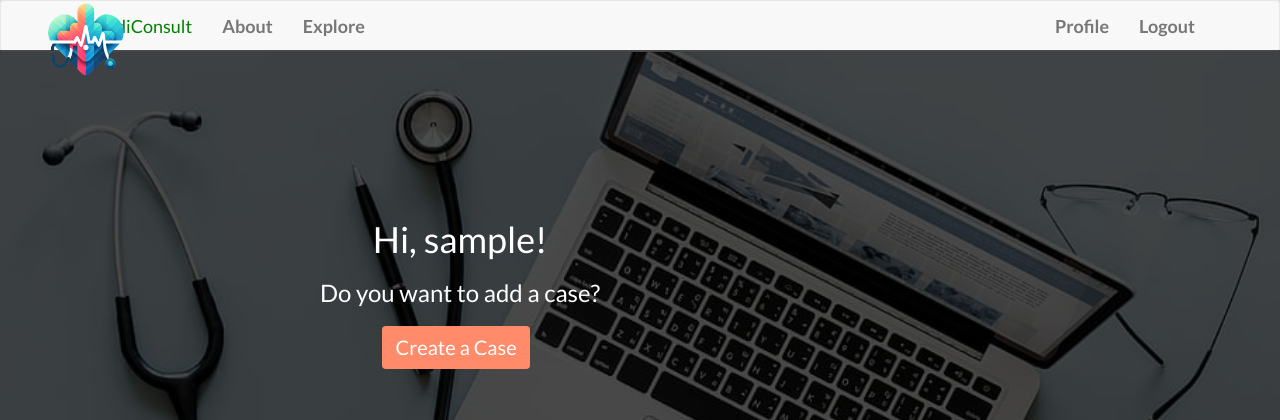
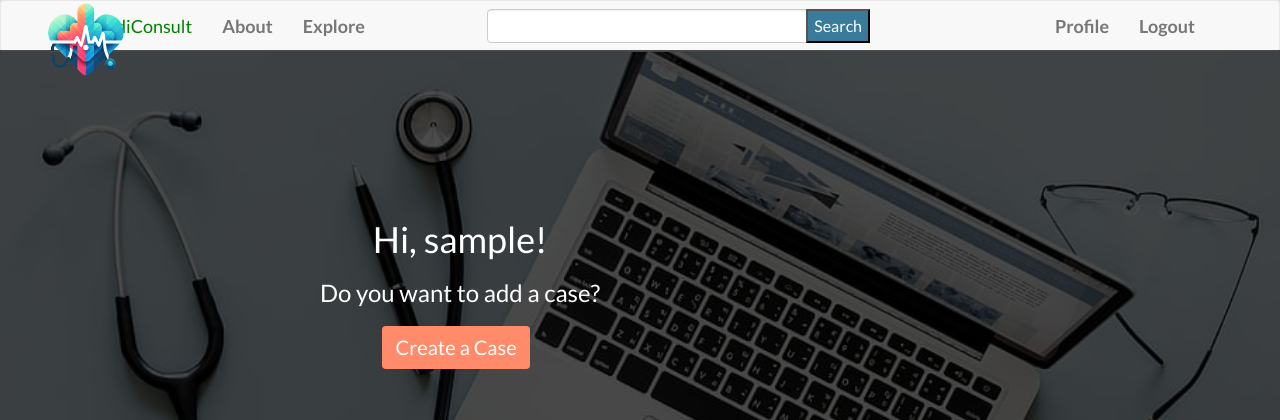
Before and after one commit to shazaaly/mediconsult, a Flask app: page / in a window 1280 px wide. Shown: the top 420 px of the page. Run offline with Flask 3, Linux system fonts and the light colour scheme; the visitor is signed in with stand-in values (Sample User, id 1); data comes from the database, SQL or seed files in the repository; both versions use the stored data as it was after the commit; some libraries are stand-ins or nearby versions.

Commit message:
elastic search

```diff
--- a/app/__init__.py
+++ b/app/__init__.py
@@ -43,4 +43,6 @@ app.elasticsearch = es  # Attach Elasticsearch client to Flask app
         app.logger.addHandler(mail_handler)
 
 """
+if not es.indices.exists(index="cases"):
+    es.indices.create(index="cases")
 from app import routes, models, errors
--- a/app/models.py
+++ b/app/models.py
@@ -5,6 +5,7 @@ from time import time
 from werkzeug.security import generate_password_hash, check_password_hash
 from libgravatar import Gravatar
 from flask_login import UserMixin
+from app.search import add_to_index, remove_from_index, query_index
 import jwt
 
 
@@ -119,7 +120,7 @@ class User(UserMixin,db.Model):
 
 
 class Case(db.Model):
-    __searchable__ = ['body' ]
+    __searchable__ = ['title', 'question', 'chief_complaint']
 
     id = db.Column(db.Integer, primary_key=True)
     title = db.Column(db.String(140))
--- a/app/routes.py
+++ b/app/routes.py
@@ -1,6 +1,8 @@
-from flask import render_template, flash, redirect, url_for, request
+from flask import render_template, flash, redirect, url_for, request, g
+from forms import SearchForm
+from flask import g
 import os
-from forms import LoginForm, RegisterForm, CaseForm, EditProfileForm, EmptyForm, ResetPasswordRequestForm, ResetPasswordForm, CommentForm
+from forms import LoginForm, RegisterForm, CaseForm, EditProfileForm, EmptyForm, ResetPasswordRequestForm, ResetPasswordForm, CommentForm, SearchForm
 from app import login, db
 from app.models import User, Case
 from app.models import Comment
@@ -10,6 +12,9 @@ from datetime import datetime
 from werkzeug.utils import secure_filename
 from flask_mail import Message
 from app.email import send_password_reset_email
+from app.search import add_to_index, remove_from_index, query_index
+
+from app import es
 
 
 from app import app
@@ -255,6 +260,7 @@ def submit_case():
                     labe_files_path.append(relative_path)
             case.lab_files =",".join(labe_files_path)
             db.session.add(case)
+            add_to_index('cases',case)
             db.session.commit()
             flash('Case submitted successfully!', 'success')
             return redirect(url_for('index'))
@@ -264,7 +270,14 @@ def submit_case():
     return render_template('submit_case.html', form=form, title="submit medical case")
 
 
-
+@app.route('/search', methods=['GET', 'POST'])
+def search():
+    if request.method == 'POST':
+        query = request.form['query']
+        results, total = query_index('cases', query, 1, 20)
+        cases = Case.query.filter(Case.id.in_(results)).all()
+        # Now you can pass these cases to your template
+        return render_template('search_results.html', cases=cases)
 
 @app.route('/send_email')
 def send_email():
@@ -274,26 +287,12 @@ def send_email():
     return 'Email sent!'
 
 
-# @app.route('/submit_comment/<int:case_id>', methods=['GET','POST'])
-# @login_required
-# def submit_comment(case_id):
-#     form = CommentForm()
-#     case= Case.query.filter_by(id=case_id).first()
-#     if case:
-
-#         if form.validate_on_submit():
-#             comment = Comment(text=form.text.data, author=current_user, case_id=case_id)
-#             db.session.add(comment)
-#             db.session.commit()
-#             flash('Your comment has been published.')
-#         return redirect(url_for('show_case', case_id=case_id))
-
-
 @app.before_request
 def before_request():
     if current_user.is_authenticated:
         current_user.last_seen = datetime.utcnow()
         db.session.commit()
+        g.search_form = SearchForm()
 
 
 from app import routes
--- a/app/static/css/base.css
+++ b/app/static/css/base.css
@@ -92,3 +92,19 @@ li {
 .light {
 	font-weight: lighter;
 }
+
+.search_form {
+	position: absolute;
+	left: 38%;
+	top: 16%;
+	width: 30%;
+}
+
+#submit {
+	position: absolute;
+	top: 0;
+	right: 0;
+	background-color: #387B9A;
+	height: 100%;
+	color: white;
+}
--- a/app/templates/base.html
+++ b/app/templates/base.html
@@ -38,6 +38,15 @@
                     <li><a href="{{ url_for('about') }}">About</a></li>
                     <li><a href="{{ url_for('explore') }}">Explore</a></li>
                 </ul>
+                <div class="search_form">
+                    <form method="POST" action="{{ url_for('search') }}">
+                        {{ g.search_form.hidden_tag() }}
+                        {{ g.search_form.query(class='form-control') }}
+                        {{ g.search_form.submit() }}
+                    </form>
+
+
+                </div>
                 <ul class="nav navbar-nav navbar-right">
                     {% if current_user.is_anonymous %}
                     <li><a href="{{ url_for('login') }}">Login</a></li>
--- a/forms.py
+++ b/forms.py
@@ -117,3 +117,7 @@ class ResetPasswordForm(FlaskForm):
 class CommentForm(FlaskForm):
     text = TextAreaField('Leave a comment', validators=[DataRequired()])
     submit = SubmitField('Submit')
+
+class SearchForm(FlaskForm):
+    query = StringField('Query', validators=[DataRequired()])
+    submit = SubmitField('Search')
```
Also changed, not shown: app/search.py (+9 -22 lines), app/templates/search_results.html (added, +18 -0 lines), app.db, 2 other files.
